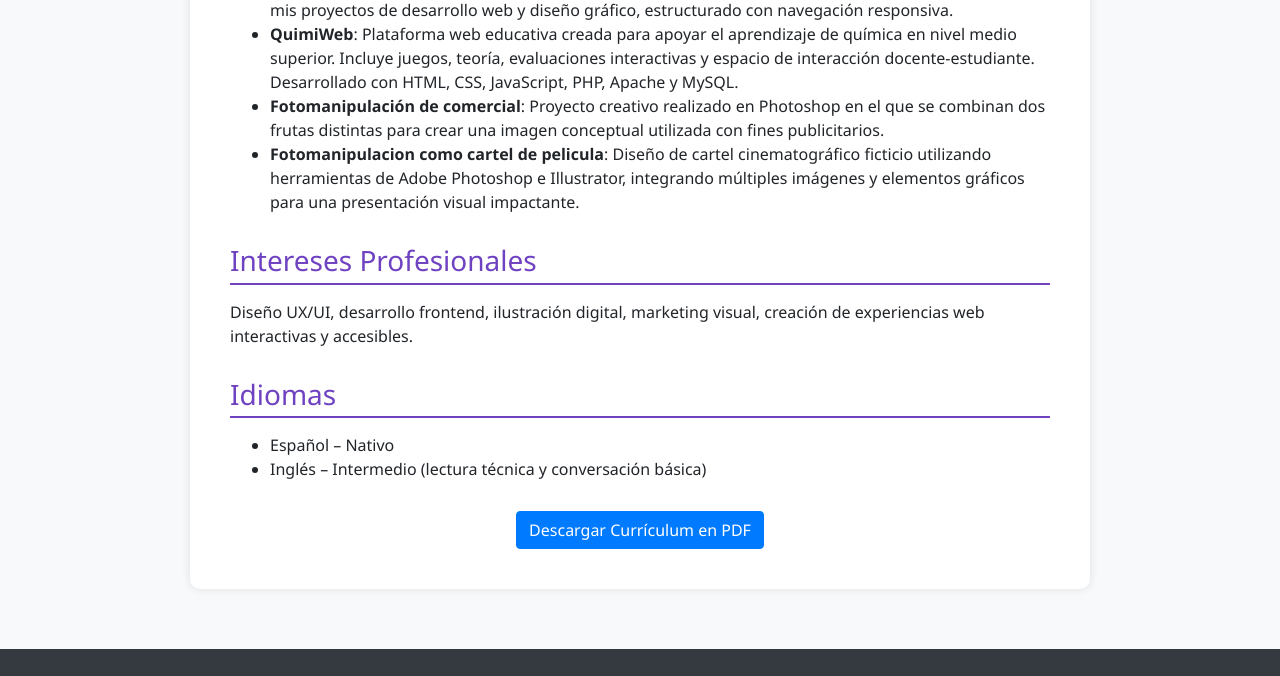
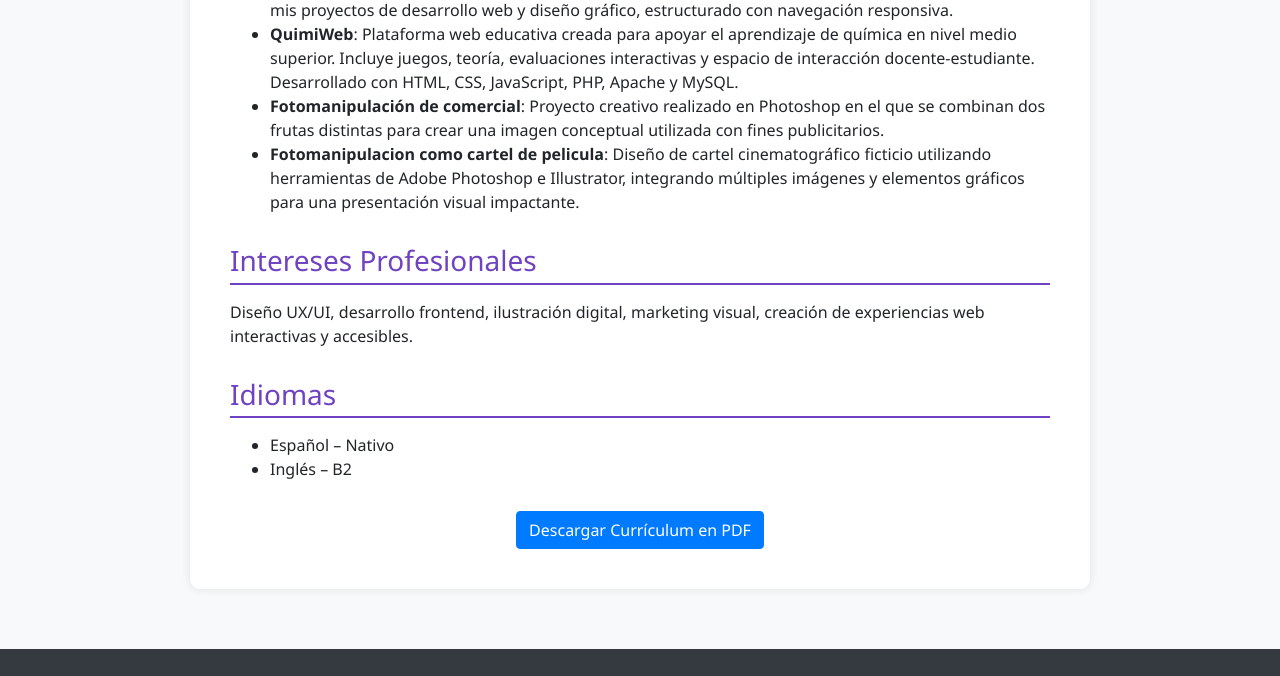
Before and after one commit to ErikaGas/PortafolioPer, a plain HTML site: page Curriculum.html in a window 1280 px wide. Shown: the part 964-1640 px from the top of the page. Drawn offline with Linux system fonts and the light colour scheme.

Commit message:
Update Curriculum.html

```diff
--- a/Curriculum.html
+++ b/Curriculum.html
@@ -125,7 +125,7 @@
         <h3>Idiomas</h3>
         <ul>
           <li>Español – Nativo</li>
-          <li>Inglés – Intermedio (lectura técnica y conversación básica)</li>
+          <li>Inglés – B2</li>
         </ul>
       </div>
 
```
